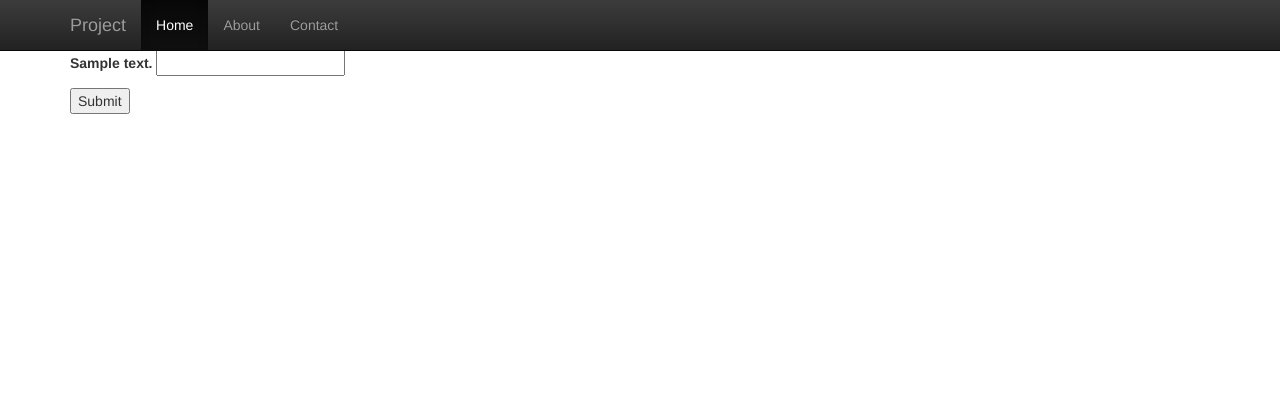
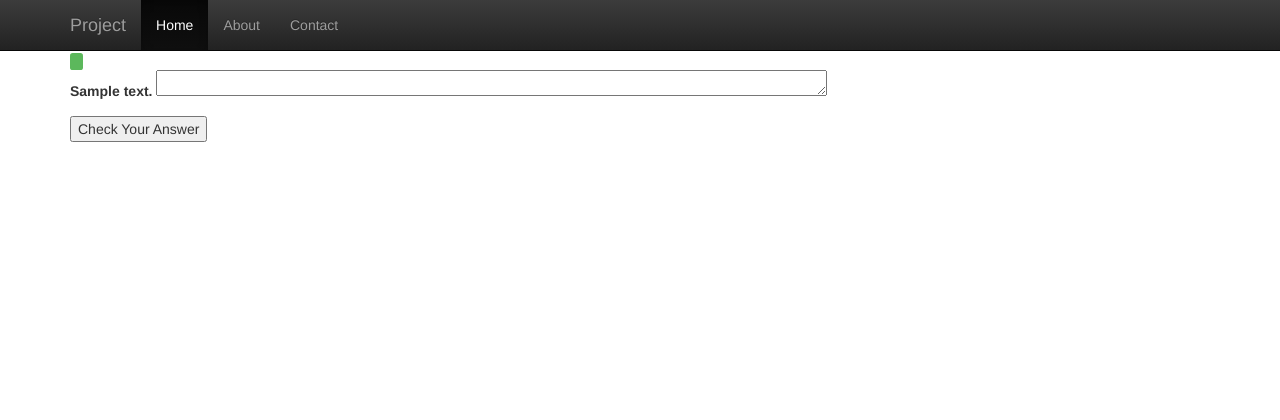
Before and after one commit to anidem/questions-py, a Django app: a page that uses questions/templates/question.html in a window 1280 px wide. Shown: the top 420 px of the page. Run offline with Django 3.2, Linux system fonts and the light colour scheme; tables that the repository leaves empty hold one stand-in row (values such as "Sample post"); some libraries are stand-ins or nearby versions.

Commit message:
Text Questions enriched

```diff
--- a/questions/forms.py
+++ b/questions/forms.py
@@ -9,6 +9,9 @@ class OptionQuestionResponseForm(ModelForm):
 
     def __init__(self, *args, **kwargs):
         super(OptionQuestionResponseForm, self).__init__(*args, **kwargs)
+
+        # question and user are assigned by the caller of the form
+        # assigning to local variables for readability
         question = self.initial['question']
         user = self.initial['user']
 
@@ -35,7 +38,7 @@ class OptionQuestionResponseForm(ModelForm):
         submitted_form = super(
             OptionQuestionResponseForm, self).save(commit=False)
 
-        # Update and existing response or create a new one.
+        # Update an existing response or create a new one.
         try:
             previous_response = submitted_form.question.user_response(
                 submitted_form.user)
@@ -60,11 +63,20 @@ class TextQuestionResponseForm(ModelForm):
 
     def __init__(self, *args, **kwargs):
         super(TextQuestionResponseForm, self).__init__(*args, **kwargs)
+
+        # question and user are assigned by the caller of the form
+        # assigning to local variables for readability
         question = self.initial['question']
         user = self.initial['user']
 
-        # Initialize with question text and choices
+        # Initialize with question text
+
         self.fields['response'].label = question.display_text
+        self.fields['response'].widget.attrs={
+            'rows': question.input_size,
+            'cols': '80',
+            'style': 'resize: vertical'
+            }
 
         # Check for previous response to question by user
         try:
@@ -72,21 +84,25 @@ class TextQuestionResponseForm(ModelForm):
             self.initial['response'] = previous_response.response
 
             # Set user feedback info (correct or incorrect response)
-            if question.correct == previous_response.response:
-                self.fields['question'].help_text = 'correct'
-            else:
-                self.fields['question'].help_text = 'incorrect'
+            print '|%s|'%question.correct
+            if question.correct:
+                print '|%s|'%question.correct
+                if question.correct == previous_response.response:
+                    self.fields['question'].help_text = 'correct'
+                else:
+                    self.fields['question'].help_text = 'incorrect'
         except:
             pass
 
     def save(self):
         submitted_form = super(
             TextQuestionResponseForm, self).save(commit=False)
-        submitted_form.response = submitted_form.response.strip()
+        submitted_form.response = submitted_form.response.strip() # trim whitespace
+
         try:
             previous_response = submitted_form.question.user_response(
                 submitted_form.user)
-            previous_response.response = submitted_form.response.strip()
+            previous_response.response = submitted_form.response
             previous_response.save()
         except:
             submitted_form.save()
@@ -99,5 +115,5 @@ class TextQuestionResponseForm(ModelForm):
         widgets = {
             'user': forms.HiddenInput(),
             'question': forms.HiddenInput(),
-            'response': forms.TextInput(),
+            'response': forms.Textarea(),
         }
--- a/questions/models.py
+++ b/questions/models.py
@@ -19,8 +19,8 @@ class AbstractQuestion(models.Model):
 
 class TextQuestion(AbstractQuestion):
     input_size = models.CharField(max_length=64, choices=[(
-        'short', 'short answer'), ('long', 'long input (essay, paragraph)')], default='short')
-    correct = models.TextField()
+        '1', 'short answer: (1 row 80 cols)'), ('5', 'sentence: (5 rows 80 cols'), ('15', 'paragraphs: (15 rows 80 cols)')], default='short')
+    correct = models.TextField(blank=True)
 
     def user_response(self, user):
         try:
--- a/questions/templates/question.html
+++ b/questions/templates/question.html
@@ -3,13 +3,11 @@
 {% load staticfiles %}
 
 {% block content %}
-    {% if form.question.help_text == "incorrect" %}
-        <p class="label label-danger">{{ form.question.help_text }}</p>
-    {% else %}
-        <p class="label label-success">{{ form.question.help_text }}</p>
-    {% endif %}
+    <p class="label {% if form.question.help_text == 'incorrect' %} label-danger {% else %} label-success{% endif %}">
+        {{ form.question.help_text }}
+    </p>
     <form action="." method="post">{% csrf_token %}
         {{ form.as_p }}
-        <input type="submit" value="Submit">
+        <input type="submit" value="Check Your Answer">
     </form>
 {% endblock content %}
```
Also changed, not shown: questions/migrations/0008_auto_20141017_0957.py (added), questions/migrations/0009_auto_20141017_1000.py (added), questions/migrations/0010_auto_20141017_1022.py (added), 7 other files.
